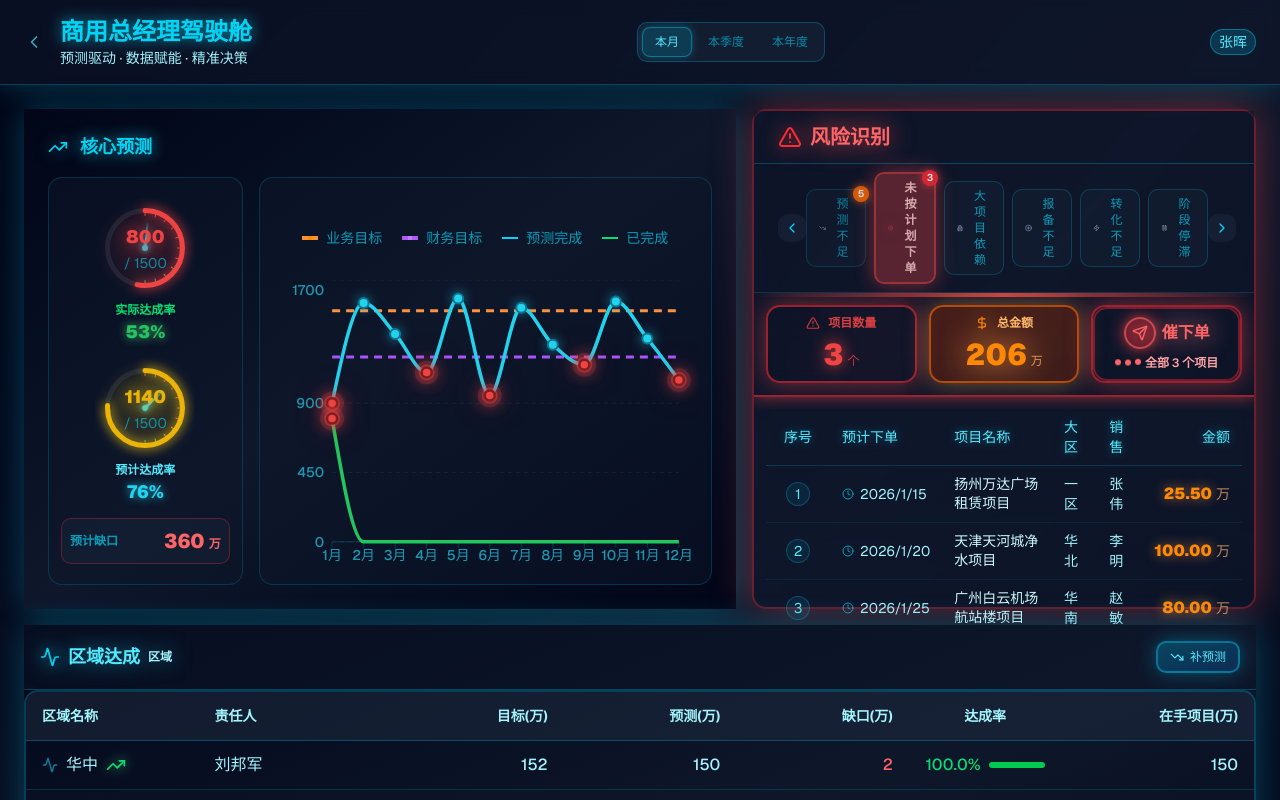
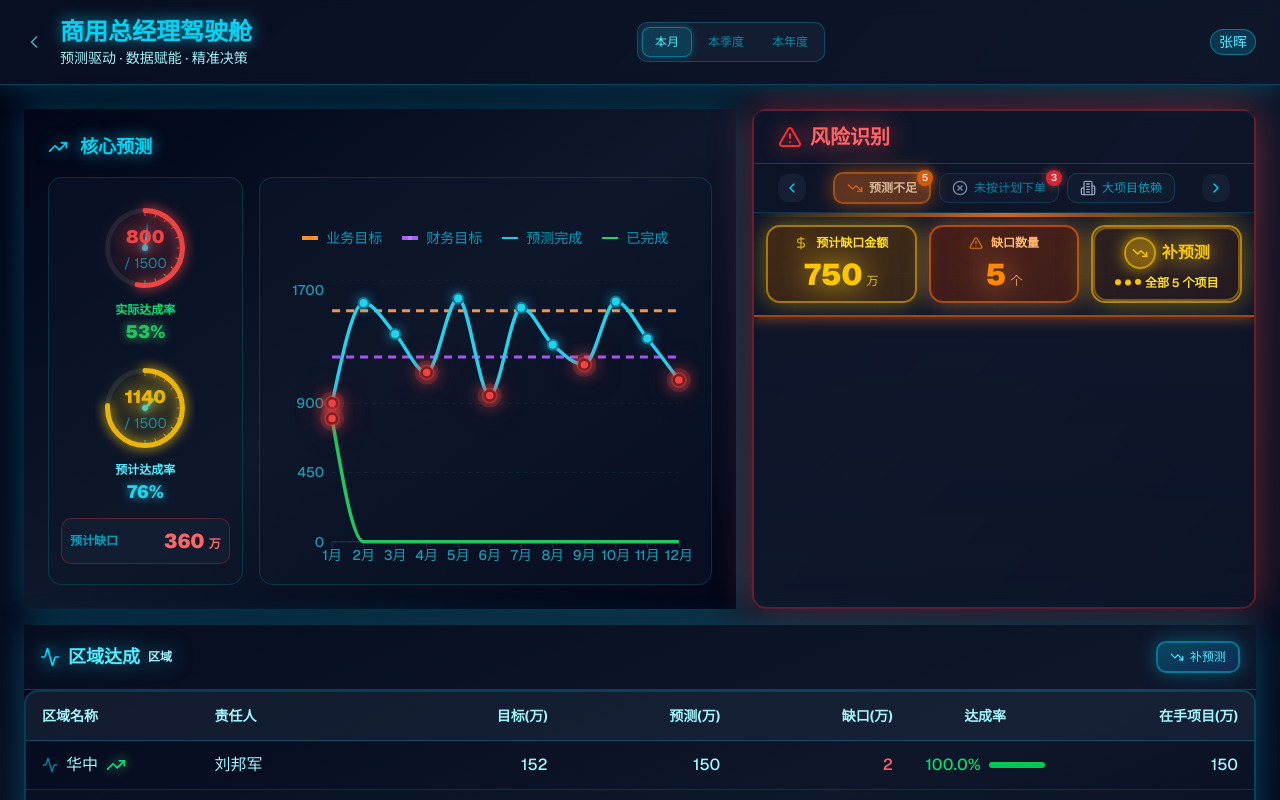
Before and after one commit to navylee1990/coze_jsc, a Next.js app: page /gm in a window 1280 px wide. Shown: the top 800 px of the page. Built offline with nearby package versions, Linux system fonts and the light colour scheme.

Commit message:
feat: 根据时间范围动态调整风险识别模块Tab显示优先级

```diff
--- a/src/components/RiskIdentificationPanel.tsx
+++ b/src/components/RiskIdentificationPanel.tsx
@@ -725,17 +725,20 @@ export default function RiskIdentificationPanel({
     setDialogOpen(true);
   };
 
-  // 当时间维度变化时，重置当前 Tab
+  // 当时间维度变化时，重置当前 Tab 到对应的第一个Tab
   useEffect(() => {
     if (timeRange === 'current') {
-      setCurrentTab(0);
-      setCurrentPage(1);
-      setViewMode('summary');
+      // 月度：选中预测不足
+      setCurrentTab(2);
+    } else if (timeRange === 'quarter') {
+      // 季度：选中报备不足
+      setCurrentTab(3);
     } else {
-      setCurrentTab(1);
-      setCurrentPage(1);
-      setViewMode('summary');
+      // 年度：选中第一个Tab
+      setCurrentTab(2);
     }
+    setCurrentPage(1);
+    setViewMode('summary');
   }, [timeRange]);
 
   // 所有 Tab 定义
@@ -749,8 +752,20 @@ export default function RiskIdentificationPanel({
   ];
 
   // 根据时间维度显示的 Tabs
-  // 本月、本季度、本年度：都显示所有 Tabs
-  const visibleTabs = allTabs;
+  const visibleTabs = useMemo(() => {
+    // 月度：关注预测不足、未按计划下单、大项目依赖
+    if (timeRange === 'current') {
+      return allTabs.filter(tab => [2, 0, 1].includes(tab.id));
+    }
+    // 季度：关注报备不足、转化不足、阶段停滞
+    else if (timeRange === 'quarter') {
+      return allTabs.filter(tab => [3, 4, 5].includes(tab.id));
+    }
+    // 年度：显示所有Tabs
+    else {
+      return allTabs;
+    }
+  }, [timeRange]);
 
   // 根据时间维度过滤数据
   const filteredUnorderedProjects = useMemo(() => {
```
